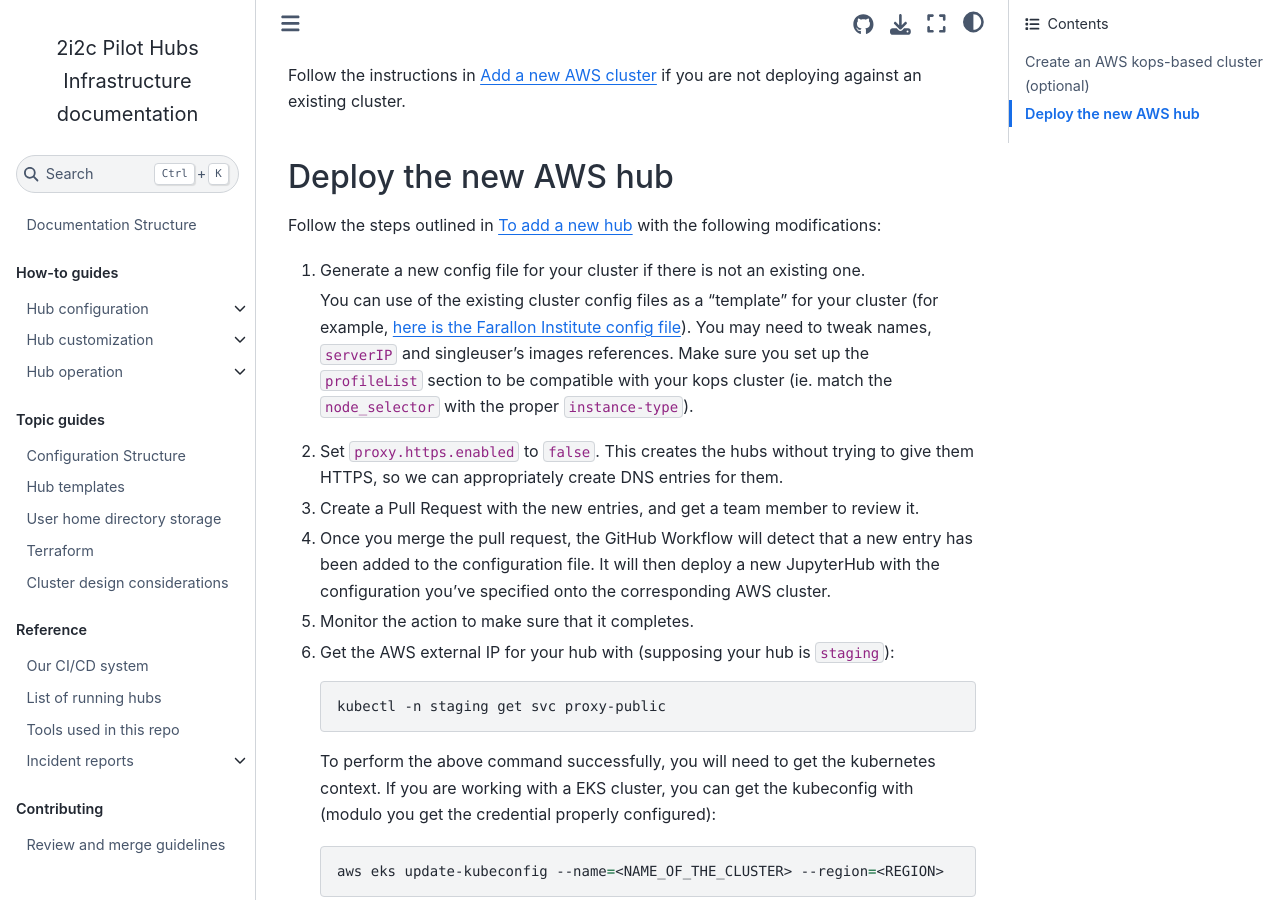
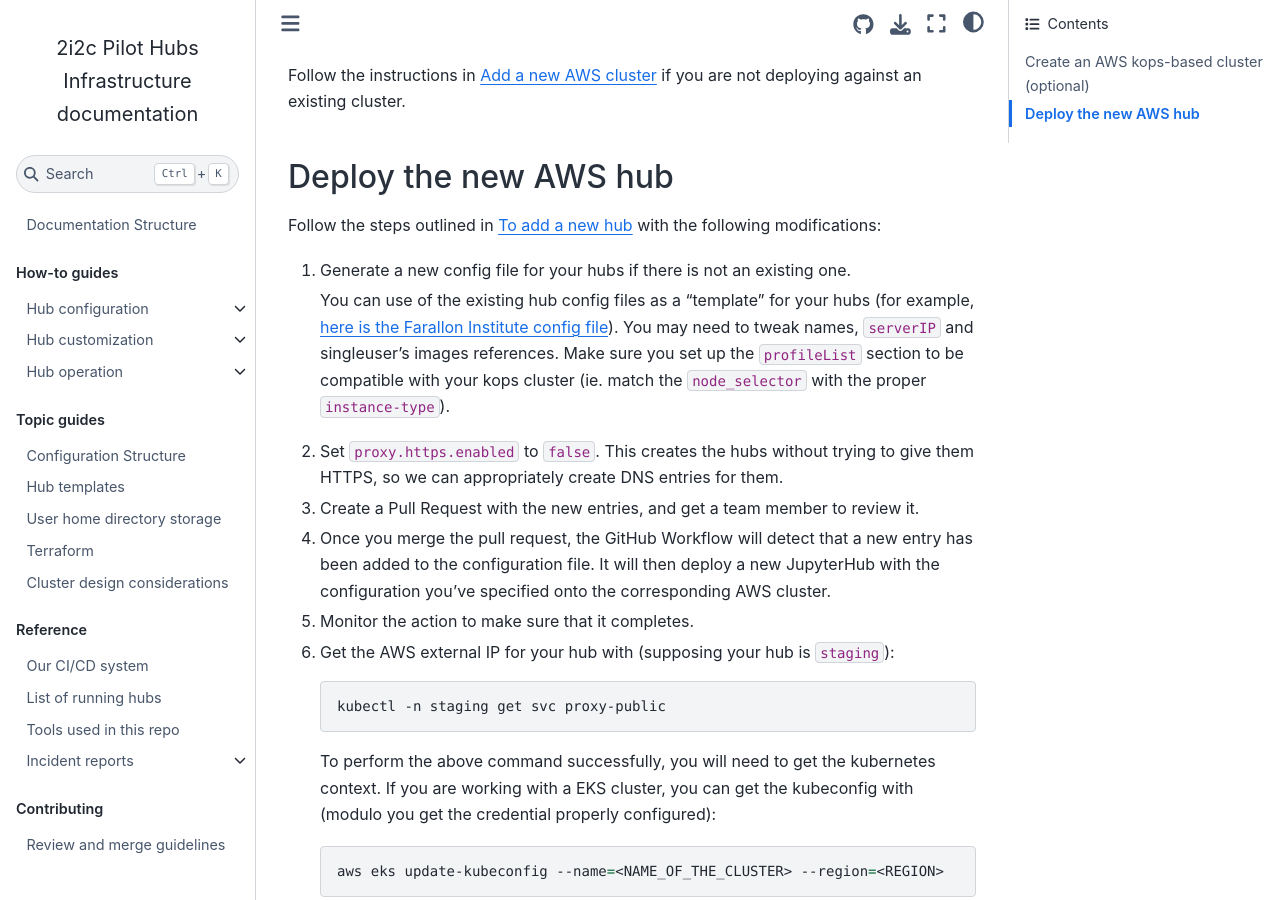
Before and after one commit to 2i2c-org/infrastructure, a Sphinx documentation site: the page built from docs/howto/operate/new-hub/aws.md, in a window 1280 px wide and 900 px high, scrolled down 495 px. Built offline with Sphinx 7.4.7 and the Sphinx Book theme 1.1.4, drawn with Linux system fonts in a browser that asks for light colours; pages that are not in the unit, such as notebooks, are missing from menus; the version number could not be read and is left out.

Commit message:
Reference hub config instead of cluster config

```diff
--- a/docs/howto/operate/new-hub/aws.md
+++ b/docs/howto/operate/new-hub/aws.md
@@ -21,9 +21,9 @@
 
 Follow the steps outlined in [](new-hub:deploy) with the following modifications:
 
-1. Generate a new config file for your cluster if there is not an existing one.
+1. Generate a new config file for your hubs if there is not an existing one.
 
-   You can use of the existing cluster config files as a "template" for your cluster (for
+   You can use of the existing hub config files as a "template" for your hubs (for
    example, [here is the Farallon Institute config file](https://github.com/2i2c-org/pilot-hubs/blob/master/config/hubs/farallon.cluster.yaml)).
    You may need to tweak names, `serverIP` and singleuser's images references.
    Make sure you set up the `profileList` section to be compatible with your kops cluster
```
